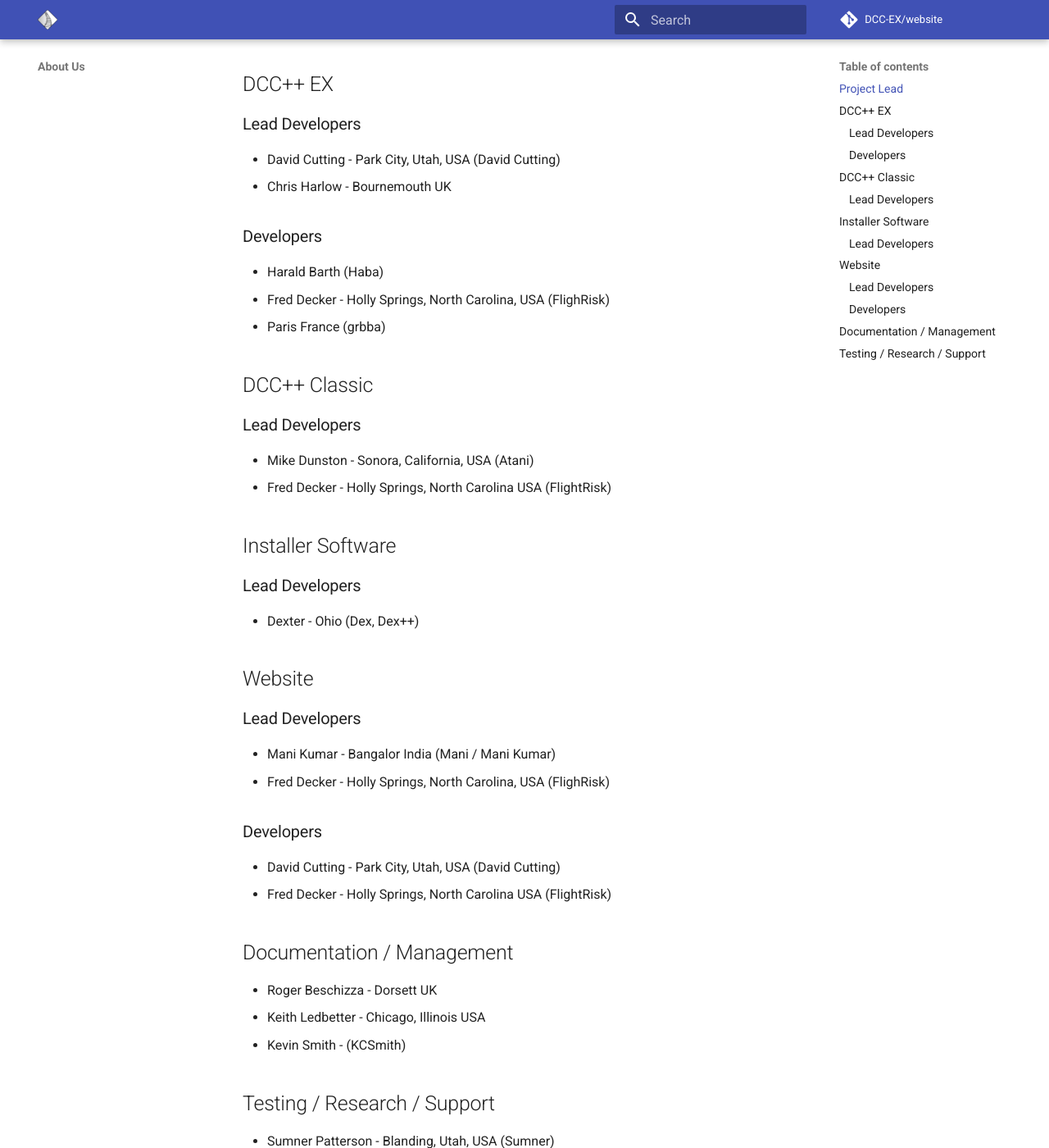
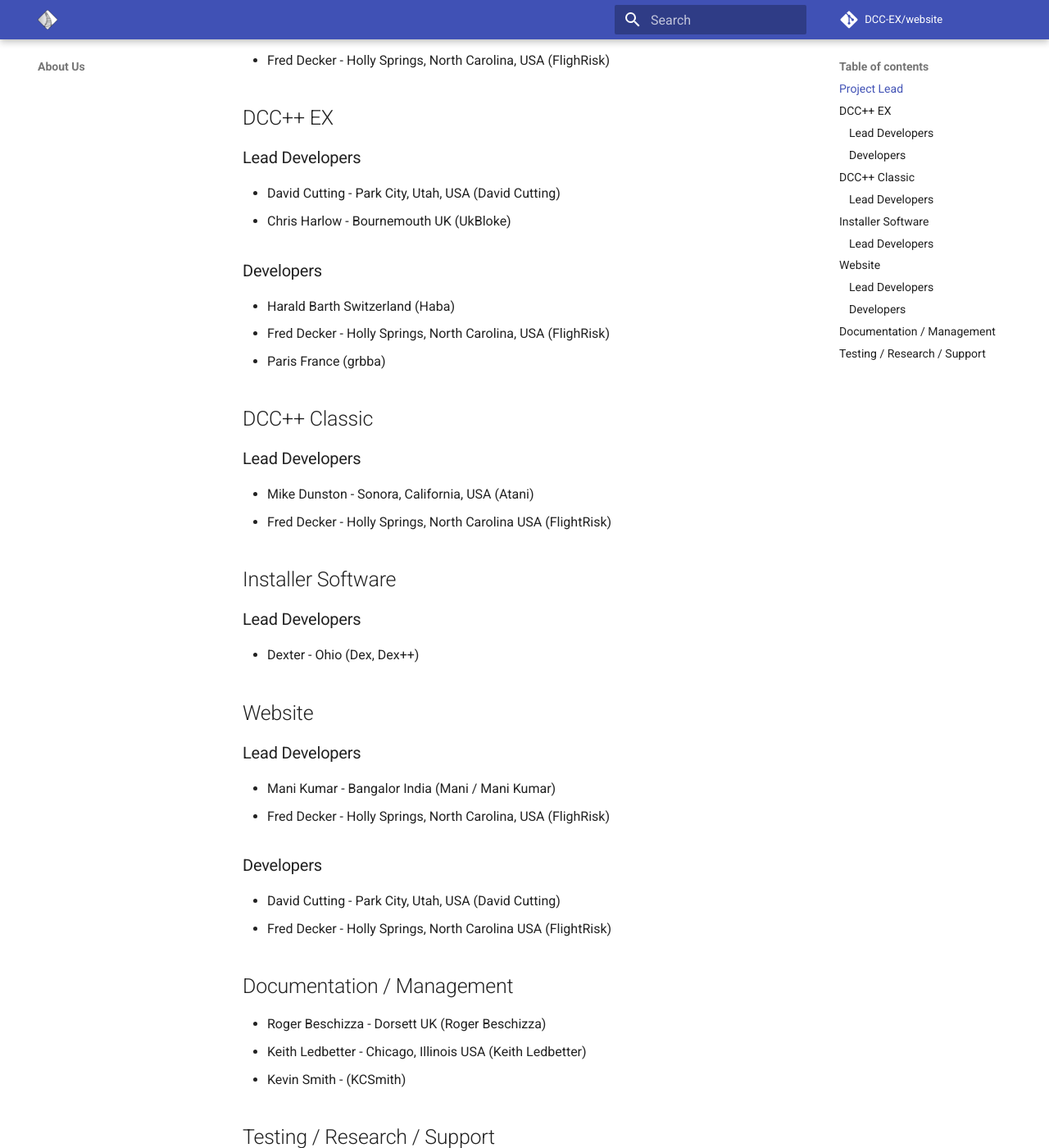
Before and after one commit to DCC-EX/website, an MkDocs documentation site: the page built from docs/about/about-us.md, in a window 1280 px wide and 1400 px high, scrolled down 648 px. Shown: the whole window at 82% size. Built offline with MkDocs 1.6.1 and Material for MkDocs 9.7.7, drawn with Linux system fonts in a browser that asks for light colours; comment, search, counter and statistics services are not loaded; some of the changed text lies outside the part shown.

```diff
--- a/docs/about/about-us.md
+++ b/docs/about/about-us.md
@@ -21,11 +23,11 @@ You can get support for DCC++ EX at either of the above links including live sup
 ### Lead Developers
 
 * David Cutting - Park City, Utah, USA (David Cutting)
-* Chris Harlow - Bournemouth UK
+* Chris Harlow - Bournemouth UK (UkBloke)
 
 ### Developers
 
-* Harald Barth (Haba)
+* Harald Barth Switzerland (Haba)
 * Fred Decker - Holly Springs, North Carolina, USA (FlighRisk)
 * Paris France (grbba)
 
@@ -57,8 +59,8 @@ You can get support for DCC++ EX at either of the above links including live sup
 
 ## Documentation / Management
 
-* Roger Beschizza - Dorsett UK
-* Keith Ledbetter - Chicago, Illinois USA
+* Roger Beschizza - Dorsett UK (Roger Beschizza)
+* Keith Ledbetter - Chicago, Illinois USA (Keith Ledbetter)
 * Kevin Smith - (KCSmith)
 
 ## Testing / Research / Support
```
Also changed, not shown: other parts of docs/about/about-us.md (+2 -0 lines).
